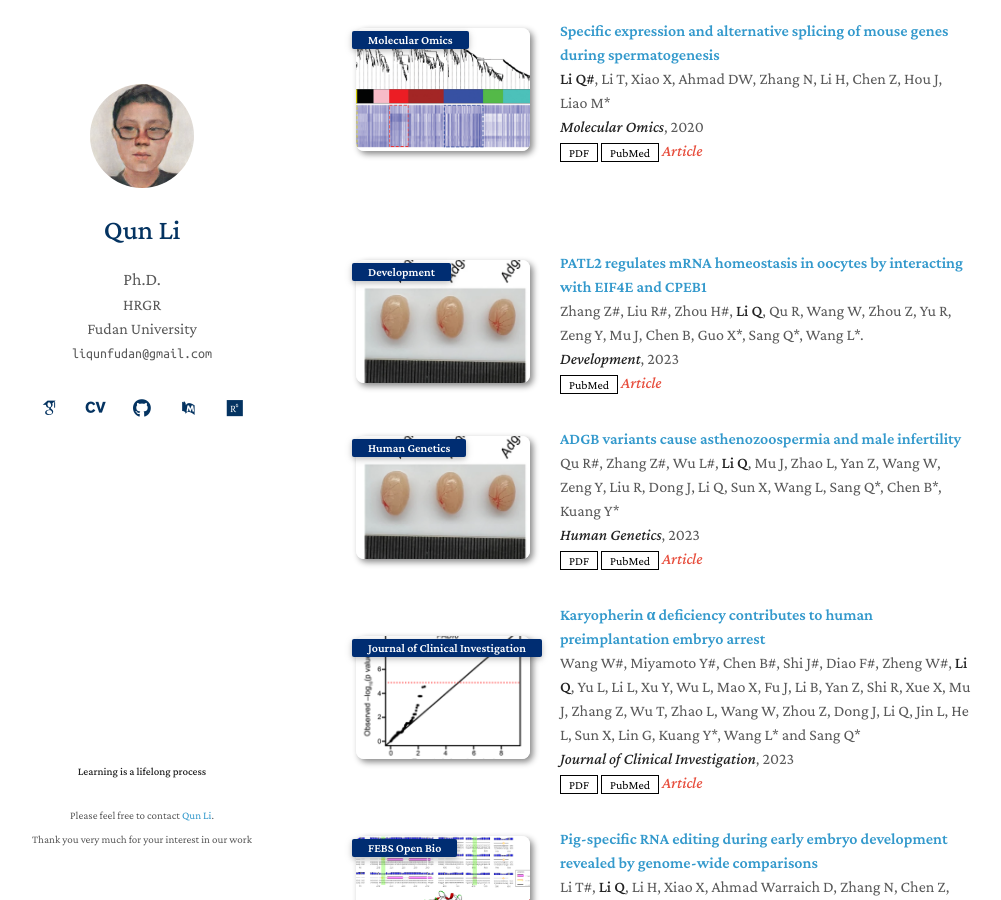
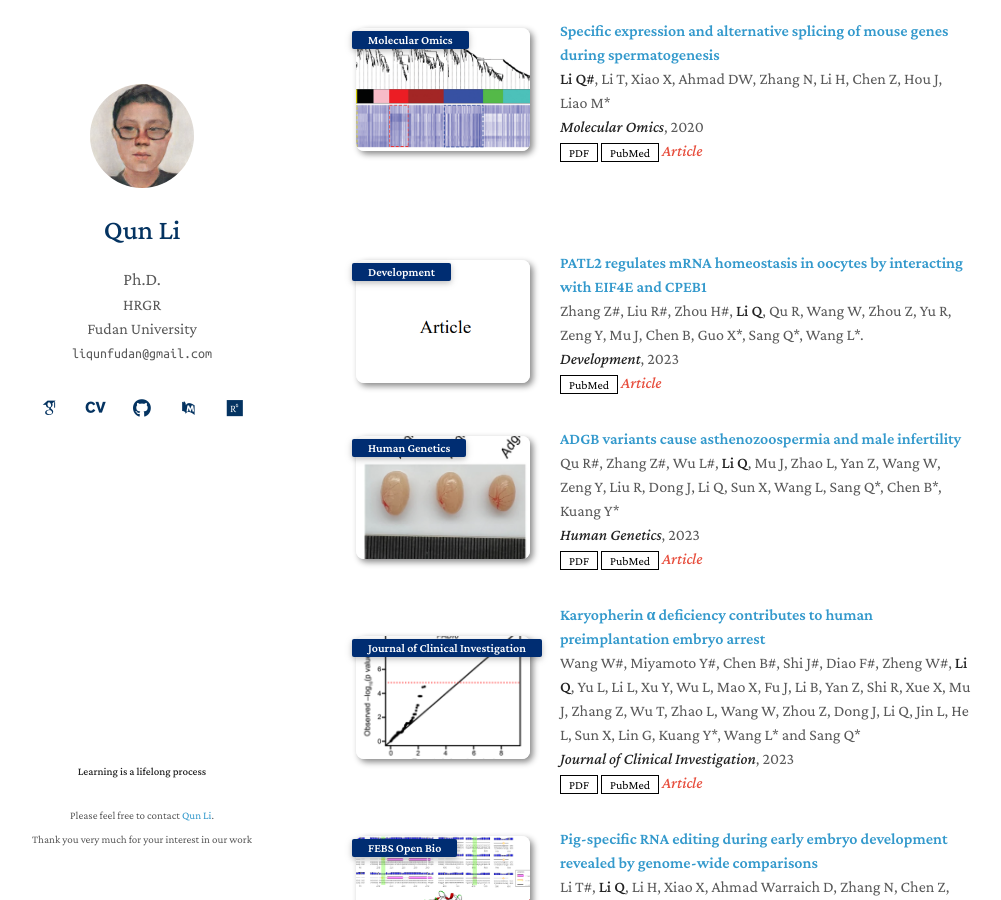
Before and after one commit to liqunbio/liqunbio.github.io, a Jekyll site: the page built from index.md, in a window 1280 px wide and 900 px high, scrolled down 1930 px. Shown: the whole window, without its empty margins (134-1135 px from the left). Built offline with Jekyll 4.4.1, drawn with Linux system fonts in a browser that asks for light colours; some web fonts are replaced; comment, search, counter and statistics services are not loaded; our own code applies the rules of GitHub Pages for plain Markdown files.

Commit message:
Update publicationsB.md

```diff
--- a/_includes/publicationsB.md
+++ b/_includes/publicationsB.md
@@ -4,7 +4,7 @@
     <li>
       <div class="pub-row">
       <div class="col-sm-3 abbr" style="position: relative;padding-right: 15px;padding-left: 15px;">
-          <img src="assets/img/2023_HG_ADGB.png" class="teaser img-fluid z-depth-1">
+          <img src="assets/img/General.png" class="teaser img-fluid z-depth-1">
           <abbr class="badge">Development</abbr>
       </div>
 
```
